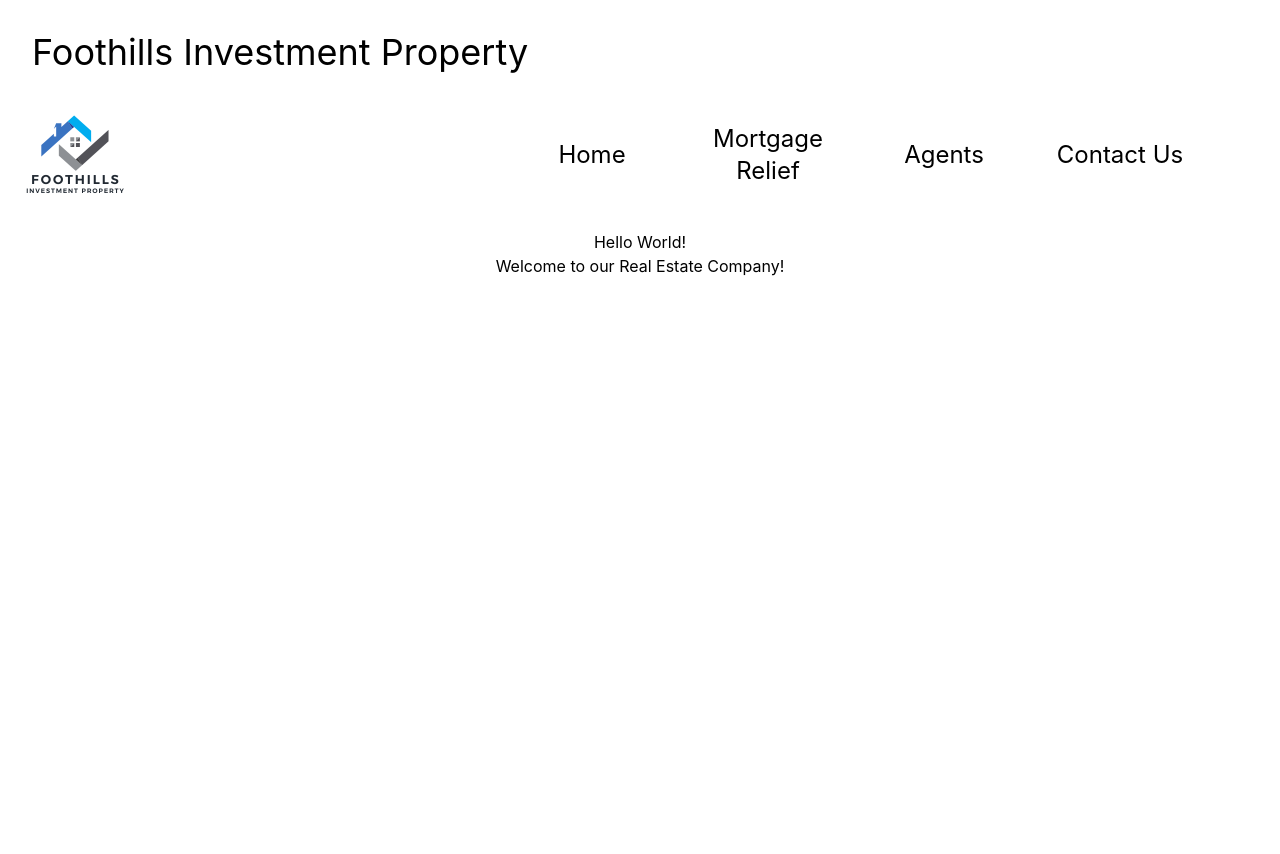
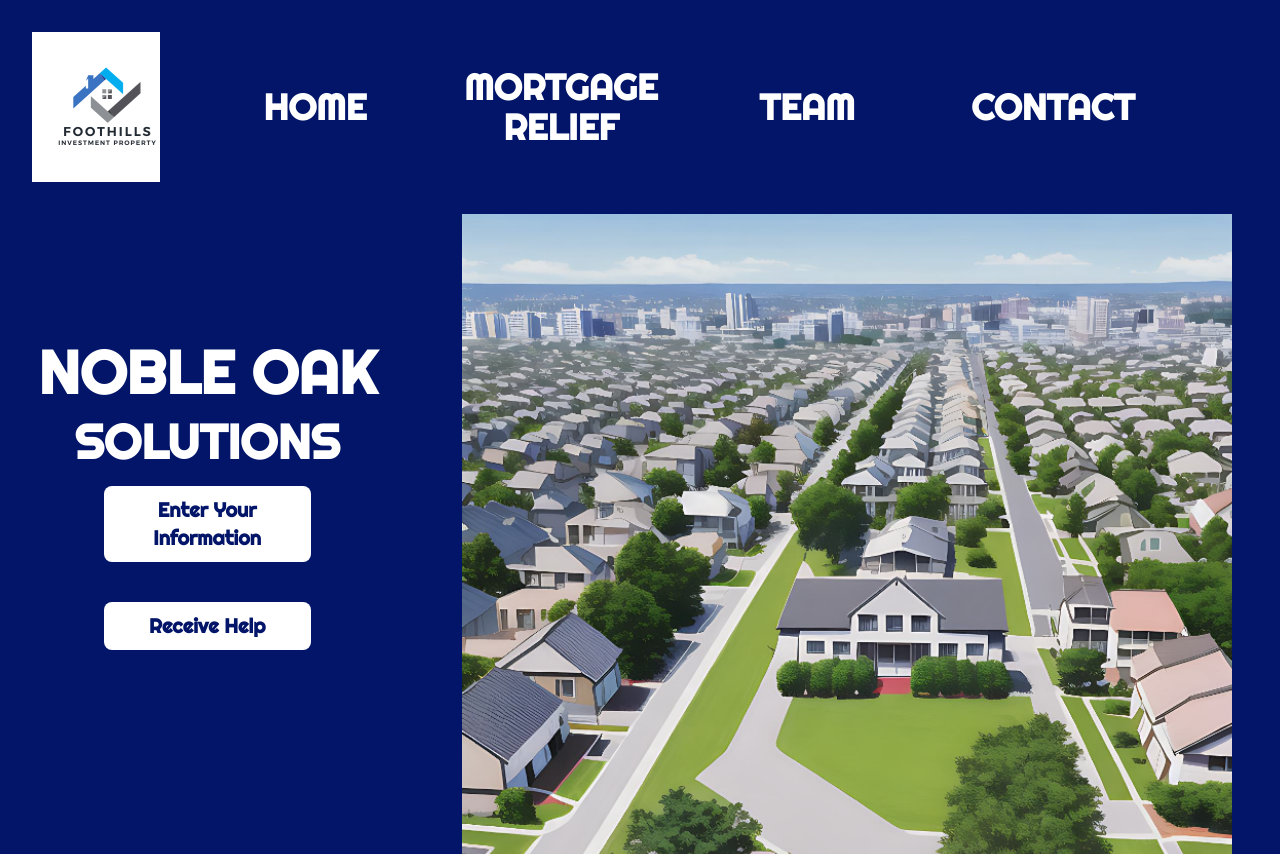
Before and after one commit to DavidDowell/foothills-investment-property, a React (Create React App) app in the folder fip/: page / in a window 1280 px wide. Before the commit the page ends 800 px from the top, so only its background shows below. Built offline with nearby package versions, Linux system fonts and the light colour scheme.

Commit message:
Created and styled the Main body component

```diff
--- a/fip/public/index.html
+++ b/fip/public/index.html
@@ -24,6 +24,9 @@
       work correctly both with client-side routing and a non-root public URL.
       Learn how to configure a non-root public URL by running `npm run build`.
     -->
+    <link rel="preconnect" href="https://fonts.googleapis.com">
+<link rel="preconnect" href="https://fonts.gstatic.com" crossorigin>
+<link href="https://fonts.googleapis.com/css2?family=Righteous&display=swap" rel="stylesheet">
     <title>React App</title>
   </head>
   <body>
--- a/fip/src/App.js
+++ b/fip/src/App.js
@@ -1,7 +1,7 @@
 import './App.css';
 import './components/Nav';
 import Nav from './components/Nav';
-import Home from './components/Home';
+import Main from './components/Main';
 import { BrowserRouter as Router, Routes, Route } from 'react-router-dom';
 
 function App() {
@@ -11,8 +11,7 @@ function App() {
         <div className="App">
           <div>
             <Nav />
-            <Home />
-            <h1>Welcome to our Real Estate Company!</h1>
+            <Main />
           </div>
         </div>
       </Router>
--- a/fip/src/components/Home/index.js
+++ /dev/null
@@ -1,7 +0,0 @@
-import React from 'react';
-
-const Main = () => {
-  return <h1>Hello World!</h1>;
-};
-
-export default Main;
--- /dev/null
+++ b/fip/src/components/Main/index.js
@@ -0,0 +1,29 @@
+import React from 'react';
+
+const Main = () => {
+  return (
+    <div className="flex">
+      <section className="main-left flex flex-col justify-between">
+        <div className="main-company-name">
+          <h1 className="font-bold text-6xl mb-4">NOBLE OAK</h1>
+          <h2 className="font-bold text-5xl">SOLUTIONS</h2>
+        </div>
+        <div className="main-buttons">
+          <div>
+            <button className="main-button font-bold text-xl">
+              Enter Your Information
+            </button>
+          </div>
+          <button className="main-button font-bold text-xl">
+            Receive Help
+          </button>
+        </div>
+      </section>
+      <section className="main-right mx-12">
+        <div className="main-right-image"></div>
+      </section>
+    </div>
+  );
+};
+
+export default Main;
--- a/fip/src/components/Nav/index.js
+++ b/fip/src/components/Nav/index.js
@@ -4,23 +4,20 @@ import { Link } from 'react-router-dom';
 const Nav = () => {
   return (
     <nav>
-      <header className="text-4xl mt-8 mb-2 ml-8 text-start">
-        Foothills Investment Property
-      </header>
-      <div className="flex flex-row justify-between">
+      <div className="flex flex-row justify-between m-8">
         <div id="logo"></div>
-        <ul className="nav-items flex justify-between items-center text-2xl px-8 mr-10">
+        <ul className="nav-items flex justify-between items-center font-bold text-4xl px-8 mr-10">
           <li className="nav-link">
-            <Link to="/">Home</Link>
+            <Link to="#">HOME</Link>
           </li>
           <li className="nav-link">
-            <Link to="/mortgagerelief">Mortgage Relief</Link>
+            <Link to="#mortgagerelief">MORTGAGE RELIEF</Link>
           </li>
           <li className="nav-link">
-            <Link to="/agents">Agents</Link>
+            <Link to="#team">TEAM</Link>
           </li>
           <li className="nav-link">
-            <Link to="/contact">Contact Us</Link>
+            <Link to="#contact">CONTACT</Link>
           </li>
         </ul>
       </div>
--- a/fip/src/index.css
+++ b/fip/src/index.css
@@ -1,6 +1,10 @@
 @tailwind base;
 @tailwind components;
 @tailwind utilities;
+
+:root {
+  --primary: #021569;
+}
 
 body {
   margin: 0;
@@ -9,6 +13,8 @@ body {
     sans-serif;
   -webkit-font-smoothing: antialiased;
   -moz-osx-font-smoothing: grayscale;
+  background-color: var(--primary);
+  color: white;
 }
 
 code {
@@ -23,9 +29,46 @@ code {
 }
 
 .nav-items {
-  width: 60%;
+  width: 100%;
+  font-family: "Righteous", sans-serif;
 }
 
 .nav-link {
   width: 25%;
 }
+
+.main-left {
+  width: 35%;
+  height: 80vh;
+  padding: 10% 0;
+}
+
+.main-company-name {
+  font-family: "Righteous", sans-serif;
+}
+
+.main-buttons {
+  font-family: "Righteous", sans-serif;
+  margin-bottom: 15%;
+}
+
+.main-button {
+  background-color: white;
+  border-radius: 8px;
+  color: #021569;
+  padding: 10px;
+  margin: 20px 0;
+  width: 50%;
+}
+
+.main-right {
+  width: 65%;
+  height: 80vh;
+}
+
+.main-right-image {
+  background-image: url("./assets/images/other/fotor_2023-4-11_20_34_8.png");
+  background-size: cover;
+  width: 100%;
+  height: 100%;
+}
```
Also changed, not shown: fip/src/assets/images/other/Fotor_AI.png (added), fip/src/assets/images/other/fotor_2023-4-11_20_34_8.png (added).
